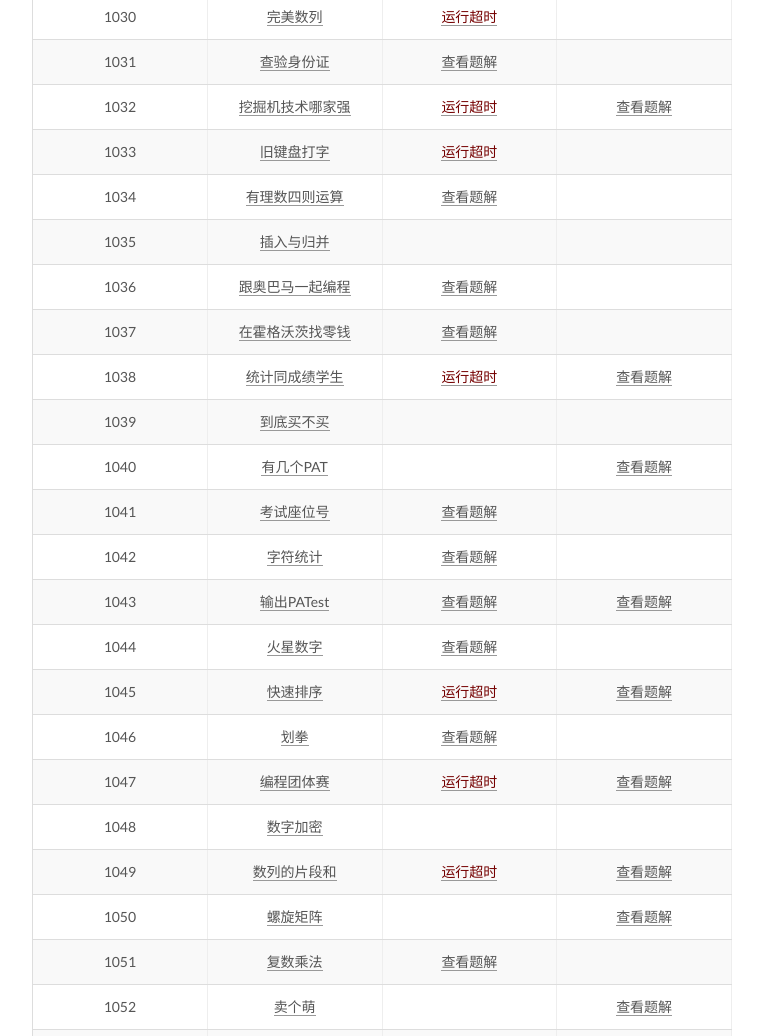
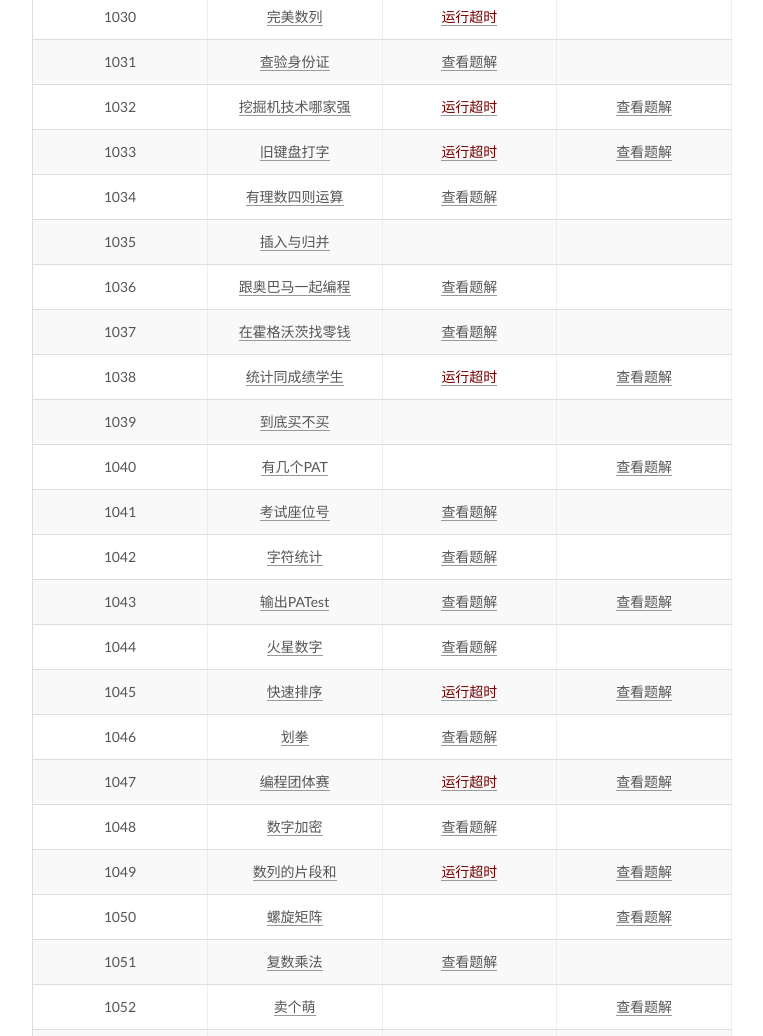
Before and after one commit to lwxwl/lwxwl.github.io, a plain HTML site: page 2017/05/16/PAT (Basic Level) Practise/index.html in a window 1280 px wide. Shown: the part 2680-3716 px from the top of the page, without its empty margins (98-861 px from the left). Drawn offline with Linux system fonts and the light colour scheme.

Commit message:
Site updated: 2017-05-21 00:11:03

```diff
--- a/2017/05/16/PAT (Basic Level) Practise/index.html
+++ b/2017/05/16/PAT (Basic Level) Practise/index.html
@@ -97,7 +97,7 @@
 <meta property="og:url" content="https://lwxwl.github.io/2017/05/16/PAT (Basic Level) Practise/index.html">
 <meta property="og:site_name" content="lwxwl&#39;s blog">
 <meta property="og:description" content="以下标题均来自本篇博客的视角₍₍(´ ▿` ∗)⁾⁾ ☞ 我是谁？以下是目前为止我做出来的PAT乙级真题及训练集中的题目，优先使用Java（我的老本行233，虽然老是超时(ಗ ‸ ಗ )…但我还是爱它的(♡´ ˘ `♡)～），如果用Java一直超时的话或者是顺手的话也会用C或者是C++，所以每一种解法都并不是很全。 ☞ 我要干什么？由于本人只是一只小菜鸟，对于各种经典算法也知之甚少，《算法》（第四">
-<meta property="og:updated_time" content="2017-05-20T15:09:20.000Z">
+<meta property="og:updated_time" content="2017-05-20T15:45:17.000Z">
 <meta name="twitter:card" content="summary">
 <meta name="twitter:title" content="PAT (Basic Level) Practise">
 <meta name="twitter:description" content="以下标题均来自本篇博客的视角₍₍(´ ▿` ∗)⁾⁾ ☞ 我是谁？以下是目前为止我做出来的PAT乙级真题及训练集中的题目，优先使用Java（我的老本行233，虽然老是超时(ಗ ‸ ಗ )…但我还是爱它的(♡´ ˘ `♡)～），如果用Java一直超时的话或者是顺手的话也会用C或者是C++，所以每一种解法都并不是很全。 ☞ 我要干什么？由于本人只是一只小菜鸟，对于各种经典算法也知之甚少，《算法》（第四">
@@ -542,7 +542,7 @@
 <td style="text-align:center">1033</td>
 <td style="text-align:center"><a href="https://www.patest.cn/contests/pat-b-practise/1033" target="_blank" rel="external">旧键盘打字</a></td>
 <td style="text-align:center"><a href="https://github.com/lwxwl/PAT/blob/master/Java/src/basicLevel1033.java" target="_blank" rel="external"><font color="#750000">运行超时</font></a></td>
-<td style="text-align:center"></td>
+<td style="text-align:center"><a href="http://github.com/lwxwl/PAT/blob/master/C(C%2B%2B)/1033.cpp" target="_blank" rel="external">查看题解</a></td>
 </tr>
 <tr>
 <td style="text-align:center">1034</td>
@@ -631,7 +631,7 @@
 <tr>
 <td style="text-align:center">1048</td>
 <td style="text-align:center"><a href="https://www.patest.cn/contests/pat-b-practise/1048" target="_blank" rel="external">数字加密</a></td>
-<td style="text-align:center"></td>
+<td style="text-align:center"><a href="https://github.com/lwxwl/PAT/blob/master/Java/src/basicLevel1048.java" target="_blank" rel="external">查看题解</a></td>
 <td style="text-align:center"></td>
 </tr>
 <tr>
--- a/css/main.css
+++ b/css/main.css
@@ -1695,7 +1695,7 @@ pre .javascript .function {
   width: 4px;
   height: 4px;
   border-radius: 50%;
-  background: #1c5085;
+  background: #f4aa34;
 }
 .links-of-blogroll {
   font-size: 13px;
```
